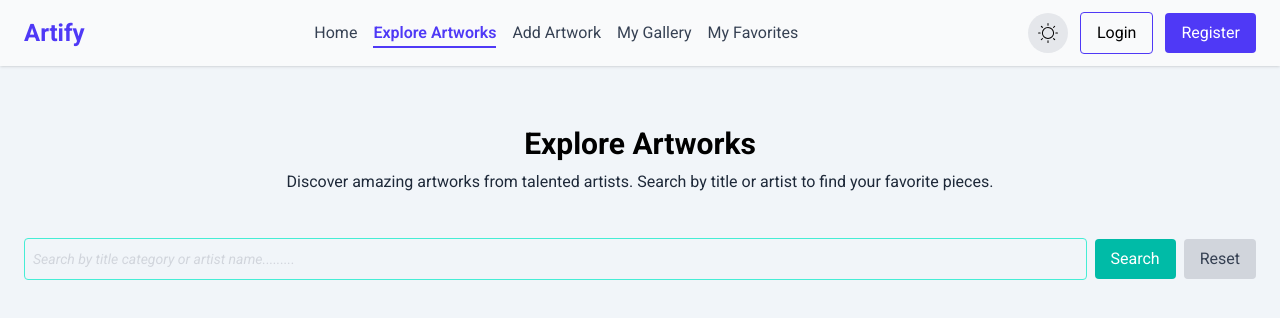
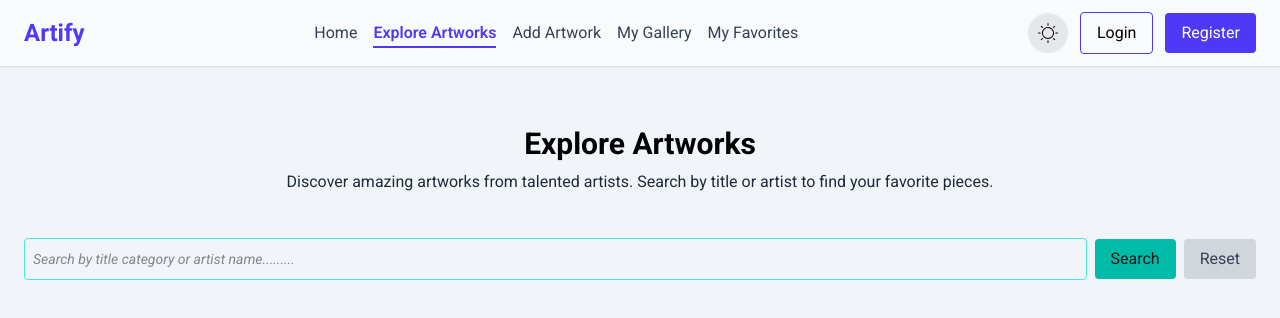
Before and after one commit to mdhasanmahamud-dev/Assignment_10_Artify_Client, a React (Vite) app: page /explore-artworks in a window 1280 px wide. Shown: the top 318 px of the page. Built offline with nearby package versions, Linux system fonts and the light colour scheme; no server answers; a web font is replaced by a local one.

Commit message:
Add dark mode support in SearchBar component

```diff
--- a/src/pages/ExploreArtworks/SearchBar/SearchBar.jsx
+++ b/src/pages/ExploreArtworks/SearchBar/SearchBar.jsx
@@ -27,16 +27,16 @@ const SearchBar = () => {
         value={searchTerm}
         onChange={(e) => setSearchTerm(e.target.value)}
         className="
-          flex-1 p-2 border border-teal-300 rounded text-white
+          flex-1 p-2 border border-teal-300 rounded dark:text-white
           focus:outline-none focus:ring-2 focus:ring-teal-400
-          placeholder:text-gray-300 placeholder:text-sm placeholder:italic
+          dark:placeholder:text-gray-300 placeholder:text-sm placeholder:italic
         "
       />
 
       {/* Search Button */}
       <button
         onClick={handleSearch}
-        className="px-4 py-2 bg-teal-500 text-white rounded hover:bg-teal-600 transition cursor-pointer"
+        className="px-4 py-2 bg-teal-500 dark:text-white rounded hover:bg-teal-600 transition cursor-pointer"
       >
         Search
       </button>
```
